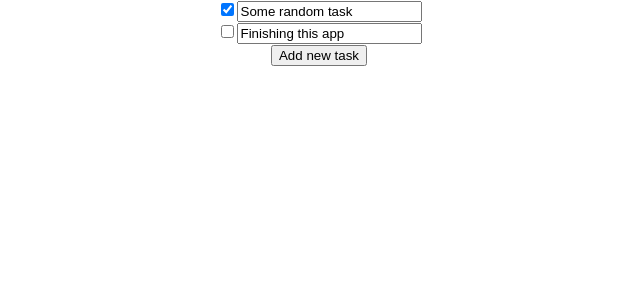
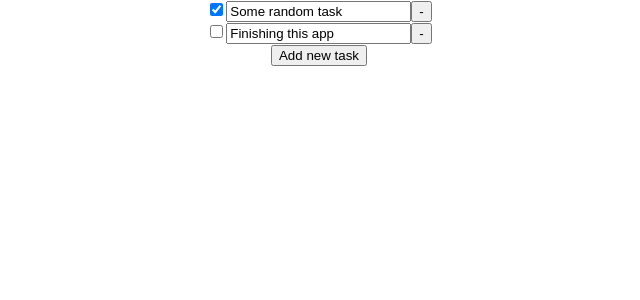
Before and after one commit to ThomasRubini/React-TodoList, a React (Create React App) app: page / in a window 1280 px wide. Shown: the top 300 px of the page, without its empty margins (321-961 px from the left). Built offline with nearby package versions, Linux system fonts and the light colour scheme.

Commit message:
add and remove tasks

```diff
--- a/src/App.tsx
+++ b/src/App.tsx
@@ -20,14 +20,30 @@ class App extends React.Component<any, any> {
     return (
       <div className="App">
         <section id="tasks">
-          { this.state.taskModels.map((task, i) => <Task key={i} model={task}/>)}
+          { this.state.taskModels.map((task, i) => <Task key={i} model={task} onDelete={()=>this.deleteTask(i)}/>)}
           <section id="add">
-            <button>Add new task</button>
+            <button onClick={(e)=>this.addNewTask(e)}>Add new task</button>
           </section>
         </section>
       </div>
     );
   }
+
+  addNewTask(e){
+    let taskModels = this.state.taskModels;
+    taskModels.push(new TaskModel());
+    this.setState({
+      taskModels: taskModels
+    })
+  }
+
+  deleteTask(i: number){
+    let taskModels = this.state.taskModels;
+    taskModels.splice(i, 1);
+    this.setState({
+      taskModels: taskModels
+    })
+  }
 }
 
 export default App;
--- a/src/Task.tsx
+++ b/src/Task.tsx
@@ -6,7 +6,8 @@ class Task extends React.Component<any, any> {
     super(props);
     this.state = {
       done: props.model.done,
-      desc: props.model.desc
+      desc: props.model.desc,
+      onDelete: props.onDelete,
     };
   }
 
@@ -19,6 +20,7 @@ class Task extends React.Component<any, any> {
       <section>
         <input type="checkbox" defaultChecked={this.state.done} onChange={(e) => this.onCheckChange(e)}></input>
         <input type="text" value={this.state.desc} onChange={(e) => this.onTaskDescEdit(e)}></input>
+        <button onClick={() => this.state.onDelete()}>-</button>
       </section>
     )
   }
--- a/src/TaskModel.ts
+++ b/src/TaskModel.ts
@@ -3,7 +3,7 @@ class TaskModel{
   done: boolean
   desc: string
 
-  constructor(done: boolean, desc: string){
+  constructor(done: boolean=false, desc: string=""){
     this.done = done;
     this.desc = desc;
   }
```
